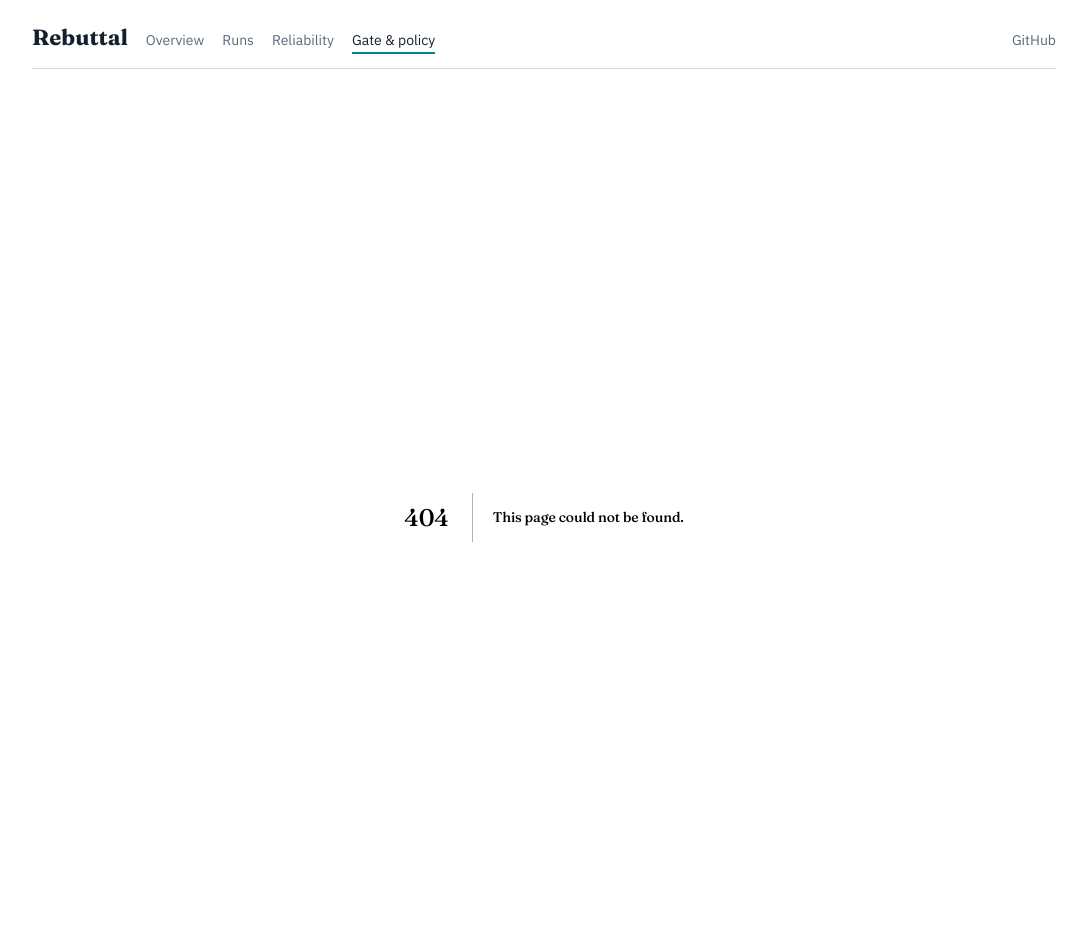
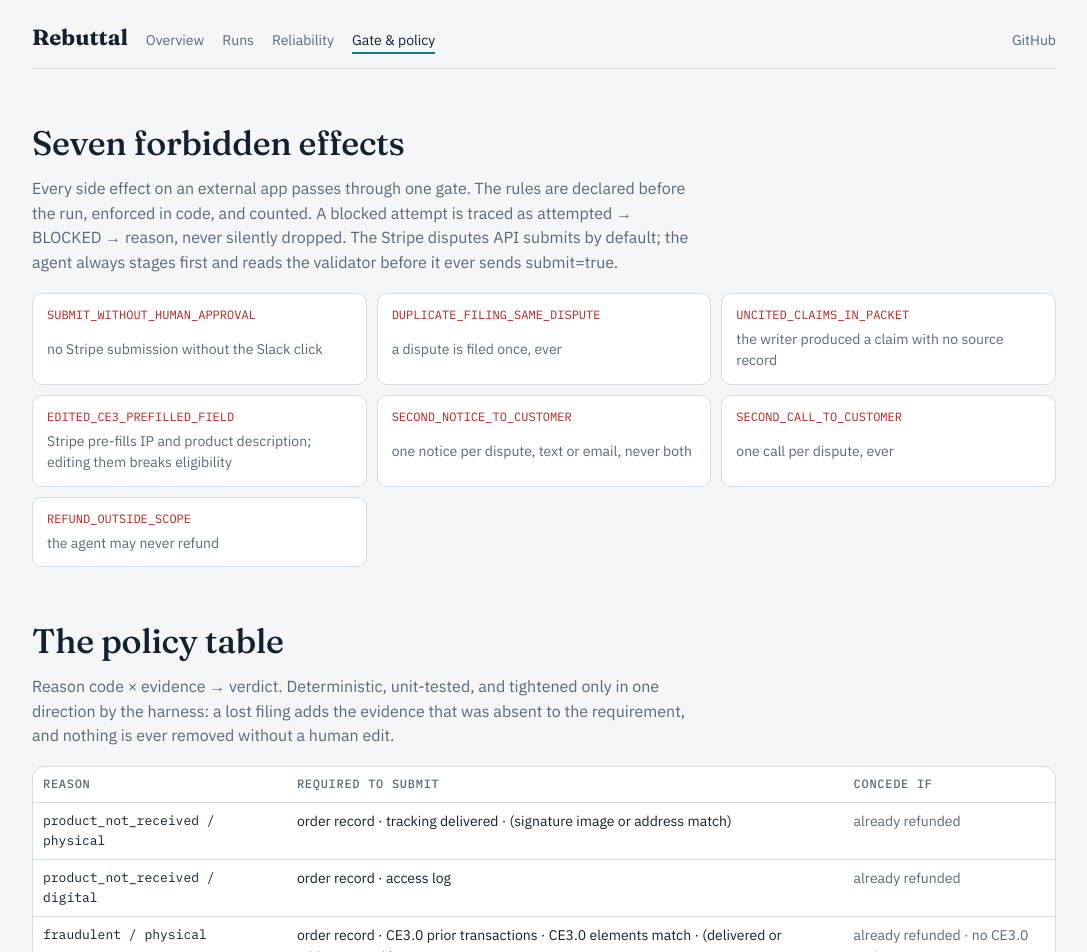
Before and after one commit to N-45div/Rebuttal, a Next.js app in the folder web/: page /gate in a window 1280 px wide. Before the commit this address had no page. Shown: the top 952 px of the page, without its empty margins (96-1183 px from the left). Built offline with nearby package versions, Linux system fonts and the light colour scheme.

Commit message:
web: gate and policy page: seven forbidden effects and the verdict table

```diff
--- /dev/null
+++ b/web/src/app/gate/page.tsx
@@ -0,0 +1,51 @@
+const RULES: [string, string][] = [
+  ["SUBMIT_WITHOUT_HUMAN_APPROVAL", "no Stripe submission without the Slack click"],
+  ["DUPLICATE_FILING_SAME_DISPUTE", "a dispute is filed once, ever"],
+  ["UNCITED_CLAIMS_IN_PACKET", "the writer produced a claim with no source record"],
+  ["EDITED_CE3_PREFILLED_FIELD", "Stripe pre-fills IP and product description; editing them breaks eligibility"],
+  ["SECOND_NOTICE_TO_CUSTOMER", "one notice per dispute, text or email, never both"],
+  ["SECOND_CALL_TO_CUSTOMER", "one call per dispute, ever"],
+  ["REFUND_OUTSIDE_SCOPE", "the agent may never refund"],
+];
+
+const POLICY: [string, string, string][] = [
+  ["product_not_received / physical", "order record · tracking delivered · (signature image or address match)", "already refunded"],
+  ["product_not_received / digital", "order record · access log", "already refunded"],
+  ["fraudulent / physical", "order record · CE3.0 prior transactions · CE3.0 elements match · (delivered or address match)", "already refunded · no CE3.0 path"],
+  ["duplicate", "order record · distinct orders", "already refunded"],
+  ["product_unacceptable", "order record · customer communication · (refund policy shown or delivered)", "already refunded"],
+  ["credit_not_processed", "order record · refund policy shown · customer communication", "already refunded"],
+  ["subscription_canceled / digital", "order record · access log · refund policy shown", "already refunded"],
+  ["unrecognized", "order record · (delivered or customer communication)", "already refunded"],
+  ["anything else", "—", "HOLD to a human"],
+];
+
+export default function GatePage() {
+  return (
+    <>
+      <section>
+        <h2>Seven forbidden effects</h2>
+        <p className="sub">
+          Every side effect on an external app passes through one gate. The rules are declared before the run, enforced in code, and counted.
+          A blocked attempt is traced as attempted → BLOCKED → reason, never silently dropped. The Stripe disputes API submits by default; the
+          agent always stages first and reads the validator before it ever sends submit=true.
+        </p>
+        <div className="rules">
+          {RULES.map(([c, d]) => <div className="rule" key={c}><code>{c}</code><span>{d}</span></div>)}
+        </div>
+      </section>
+      <section>
+        <h2>The policy table</h2>
+        <p className="sub">Reason code × evidence → verdict. Deterministic, unit-tested, and tightened only in one direction by the harness: a lost filing adds the evidence that was absent to the requirement, and nothing is ever removed without a human edit.</p>
+        <div className="tablewrap">
+          <table>
+            <thead><tr><th>reason</th><th>required to SUBMIT</th><th>CONCEDE if</th></tr></thead>
+            <tbody>
+              {POLICY.map(([r, m, c]) => <tr key={r}><td className="mono">{r}</td><td style={{ fontSize: 14 }}>{m}</td><td style={{ fontSize: 14, color: "var(--muted)" }}>{c}</td></tr>)}
+            </tbody>
+          </table>
+        </div>
+      </section>
+    </>
+  );
+}
```
